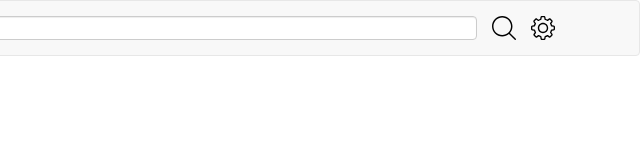
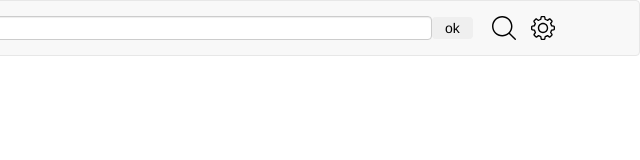
Before and after one commit to ahennebel/movie-explorer-groupe-3, a website: page app/index.html in a window 1280 px wide. Shown: the full height of the page, 640-1280 px from the left. Drawn offline with nearby package versions, Linux system fonts and the light colour scheme; files that its build step writes are made by us from their sources; files whose address does not match are found by name.

Commit message:
Search Header fonctionnel

```diff
--- a/app/index.html
+++ b/app/index.html
@@ -31,7 +31,7 @@
           <div class="navbar-header navbar-header-long">
             <a class="navbar-param navbar-brand" href="#/parameters"><img src="../images/settings.svg"></a>
             <span class="navbar-param navbar-brand" id="navbar-search-btn"><img src="../images/loupe.svg"></span>
-            <span class="navbar-brand navbar-param navbar-search-input-container"><input type="text" class="form-control" id="navbar-search-input" /></span>
+            <span class="navbar-brand navbar-param navbar-search-input-container" ng-controller="SearchCtrl"><input type="text" class="form-control navbar-search-input-text" id="navbar-search-input" ng-model="movieName" /><a ng-href="#/search/{{movieName}}"><button class="navbar-search-input-valid btn">ok</button></a></span>
           </div>
         </div>
       </div>
--- a/app/scripts/controllers/search.js
+++ b/app/scripts/controllers/search.js
@@ -9,8 +9,10 @@
  */
 
 angular.module('movieExplorerApp')
-  .controller('SearchCtrl', function ($routeParams, movies) {
+  .controller('SearchCtrl', function ($routeParams, $scope, movies) {
     var ctrl = this;
+
+    $scope.movieName;
 
     ctrl.movies = [];
 
--- a/app/styles/main.scss
+++ b/app/styles/main.scss
@@ -73,8 +73,19 @@ a:active {
       height: 24px;
     }
   }
-  &-search-input-container{
-    width: calc(100% - 120px);
+  &-search-input {
+    &-text {
+      display: inline-block;
+      width: calc(100% - 45px);
+      height: 24px;
+    }
+    &-container {
+      width: calc(100% - 120px);
+    }
+    &-valid {
+      padding-top: 0;
+      padding-bottom: 0;
+    }
   }
 }
 
@@ -83,10 +94,6 @@ a:active {
   &:hover {
     opacity: 0.6;
   }
-}
-
-.form-control {
-  height: 24px;
 }
 
 /* Home Style
```
Also changed, not shown: .tmp/styles/main.css.
